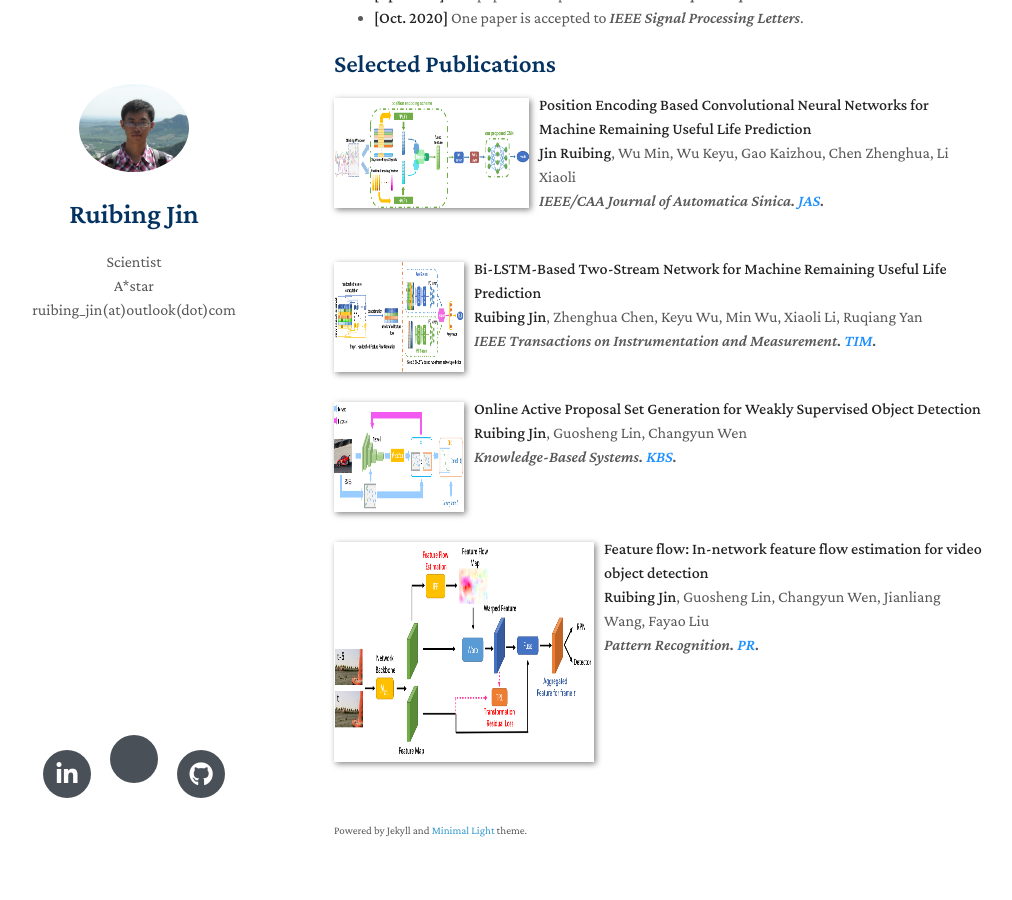
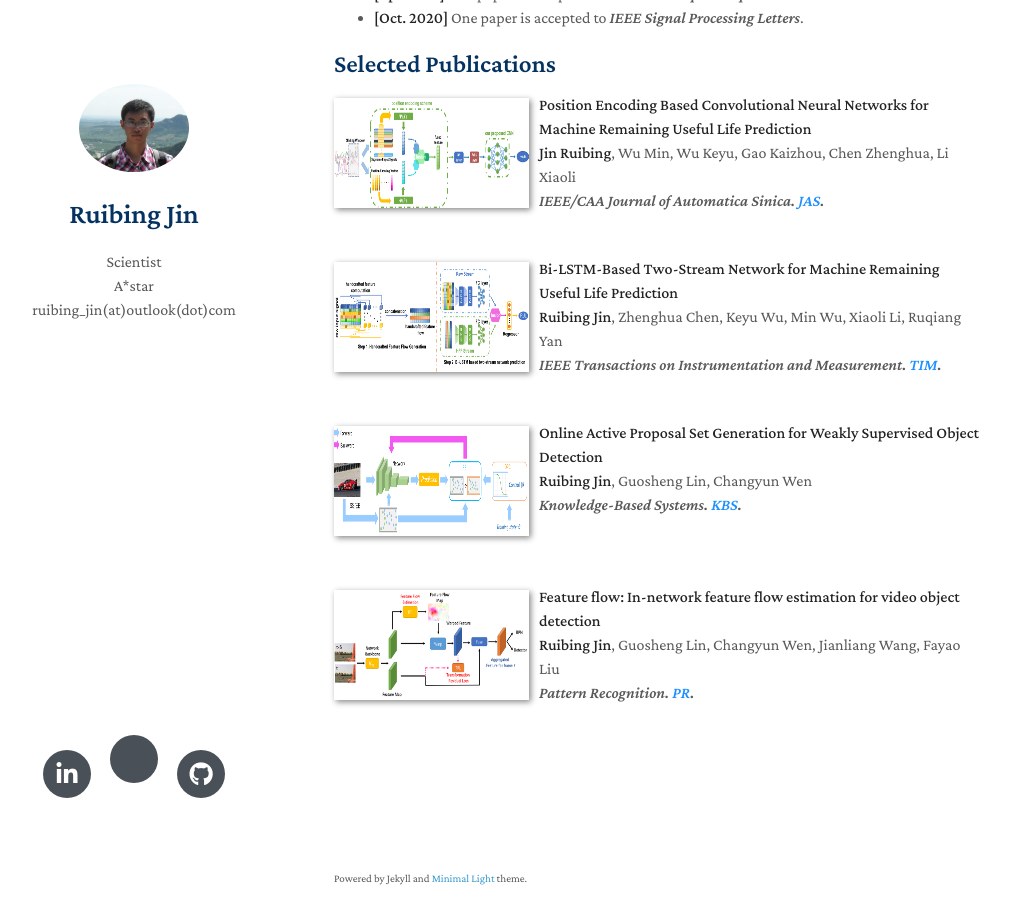
Before and after one commit to ruibing-jin/ruibing-jin.github.io, a Jekyll site: the page built from index.md, in a window 1280 px wide and 900 px high, scrolled down 704 px. Shown: the whole window, without its empty margins (136-1148 px from the left). Built offline with Jekyll 4.4.1, drawn with Linux system fonts in a browser that asks for light colours; nearby versions of some CDN libraries; a style sheet for code colours, icons or effects is not loaded; our own code applies the rules of GitHub Pages for plain Markdown files.

Commit message:
Update index.md

```diff
--- a/index.md
+++ b/index.md
@@ -37,7 +37,7 @@ My research interests include computer vision, machine learning and time series
 
 [comment]: <>
 <div class="paper">
-  <div class="teaser" style="float:left;width:20%;margin: 5px 10px 10px 0;"><img src="images/ts_blstm.png" height="110" style="box-shadow:2px 2px 6px #888888"/></div>
+  <div class="teaser" style="float:left;width:30%;margin: 5px 10px 10px 0;"><img src="images/ts_blstm.png" height="110" style="box-shadow:2px 2px 6px #888888"/></div>
 <p><strong>Bi-LSTM-Based Two-Stream Network for Machine Remaining Useful Life Prediction</strong>
 <br />
 <strong>Ruibing Jin</strong>, Zhenghua Chen, Keyu Wu, Min Wu, Xiaoli Li, Ruqiang Yan
@@ -50,7 +50,7 @@ My research interests include computer vision, machine learning and time series
 
 [comment]: <>
 <div class="paper">
-  <div class="teaser" style="float:left;width:20%;margin: 5px 10px 10px 0;"><img src="images/opg.png" height="110" style="box-shadow:2px 2px 6px #888888"/></div>
+  <div class="teaser" style="float:left;width:30%;margin: 5px 10px 10px 0;"><img src="images/opg.png" height="110" style="box-shadow:2px 2px 6px #888888"/></div>
 <p><strong>Online Active Proposal Set Generation for Weakly Supervised Object Detection</strong>
 <br />
 <strong>Ruibing Jin</strong>, Guosheng Lin, Changyun Wen
@@ -64,7 +64,7 @@ My research interests include computer vision, machine learning and time series
 
 [comment]: <>
 <div class="paper">
-  <div class="teaser" style="float:left;width:40%;margin: 5px 10px 10px 0;"><img src="images/ff_net.png" height="220" style="box-shadow:2px 2px 6px #888888"/></div>
+  <div class="teaser" style="float:left;width:30%;margin: 5px 10px 10px 0;"><img src="images/ff_net.png" height="110" style="box-shadow:2px 2px 6px #888888"/></div>
 <p><strong>Feature flow: In-network feature flow estimation for video object detection</strong>
 <br />
 <strong>Ruibing Jin</strong>, Guosheng Lin, Changyun Wen, Jianliang Wang, Fayao Liu
```
